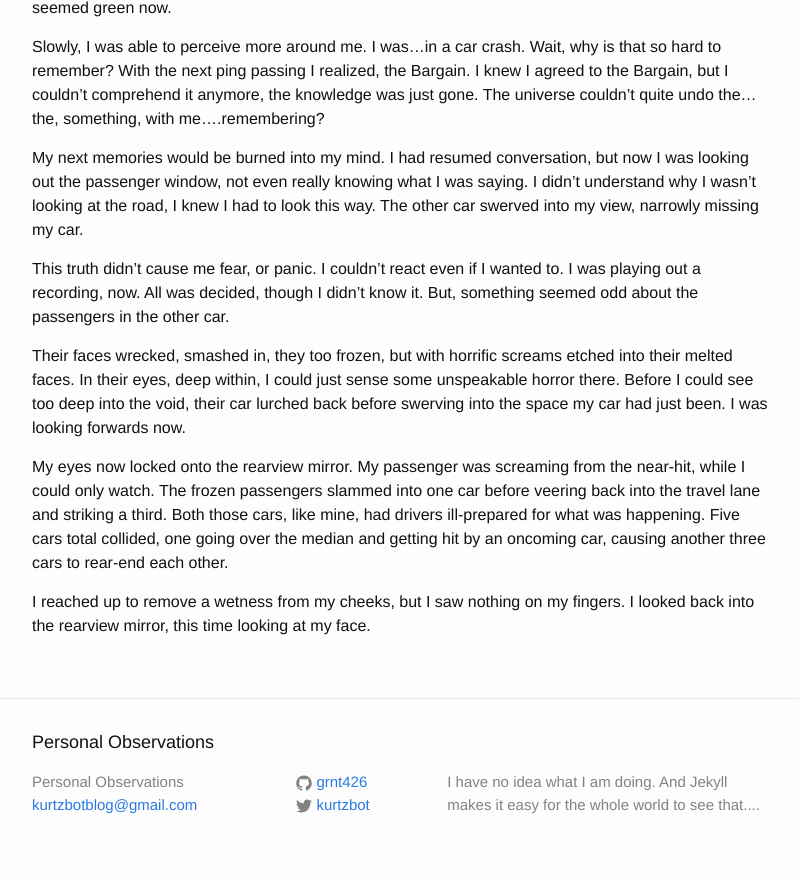
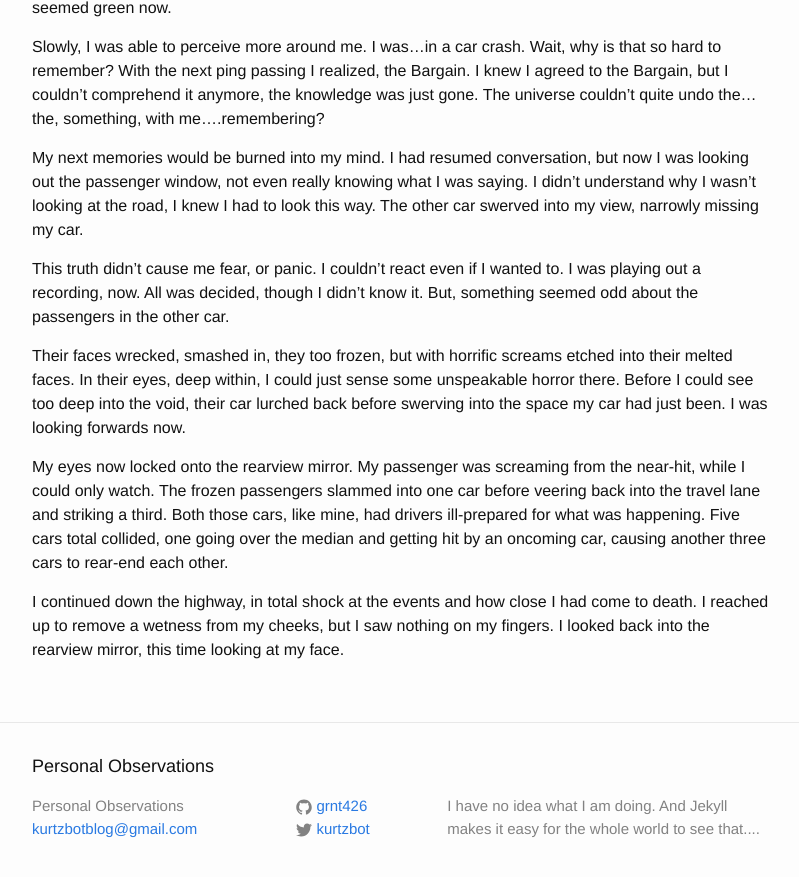
Before and after one commit to grnt426/grnt426.github.io, a Jekyll site: the page built from _posts/2021-12-02-the-impossible-bargain.markdown, in a window 1280 px wide and 900 px high, scrolled down 1947 px. Shown: the top 877 px of the window, without its empty margins (238-1037 px from the left). Built offline with Jekyll 4.4.1, drawn with Linux system fonts in a browser that asks for light colours.

Commit message:
Adding a line to clarify at the end I was not involved in the second crash.

```diff
--- a/_posts/2021-12-02-the-impossible-bargain.markdown
+++ b/_posts/2021-12-02-the-impossible-bargain.markdown
@@ -101,5 +101,5 @@ passengers slammed into one car before veering back into the travel lane and str
 had drivers ill-prepared for what was happening. Five cars total collided, one going over the median and
 getting hit by an oncoming car, causing another three cars to rear-end each other.
 
-I reached up to remove a wetness from my cheeks, but I saw nothing on my fingers. I looked back into the rearview
-mirror, this time looking at my face.
+I continued down the highway, in total shock at the events and how close I had come to death. I reached up to remove a
+wetness from my cheeks, but I saw nothing on my fingers. I looked back into the rearview mirror, this time looking at my face.
```
